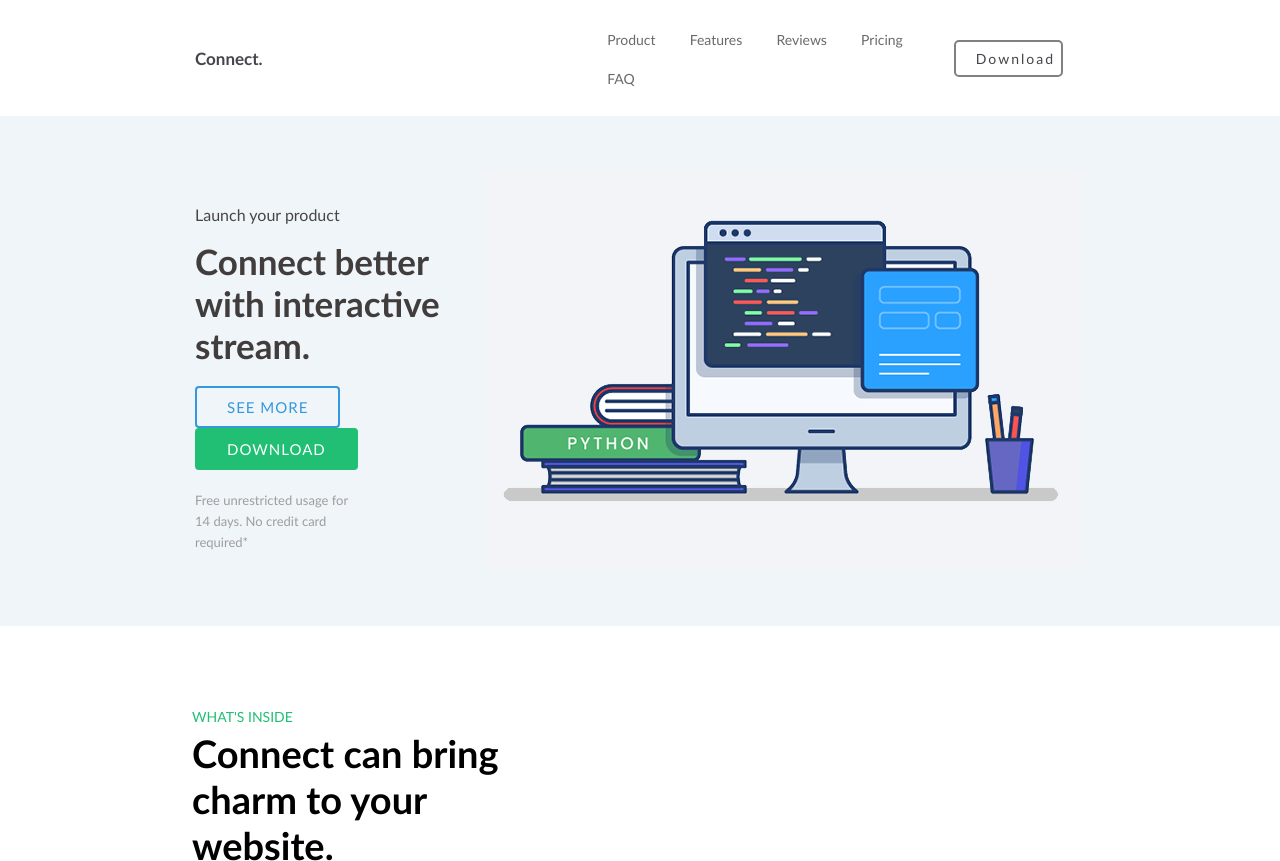
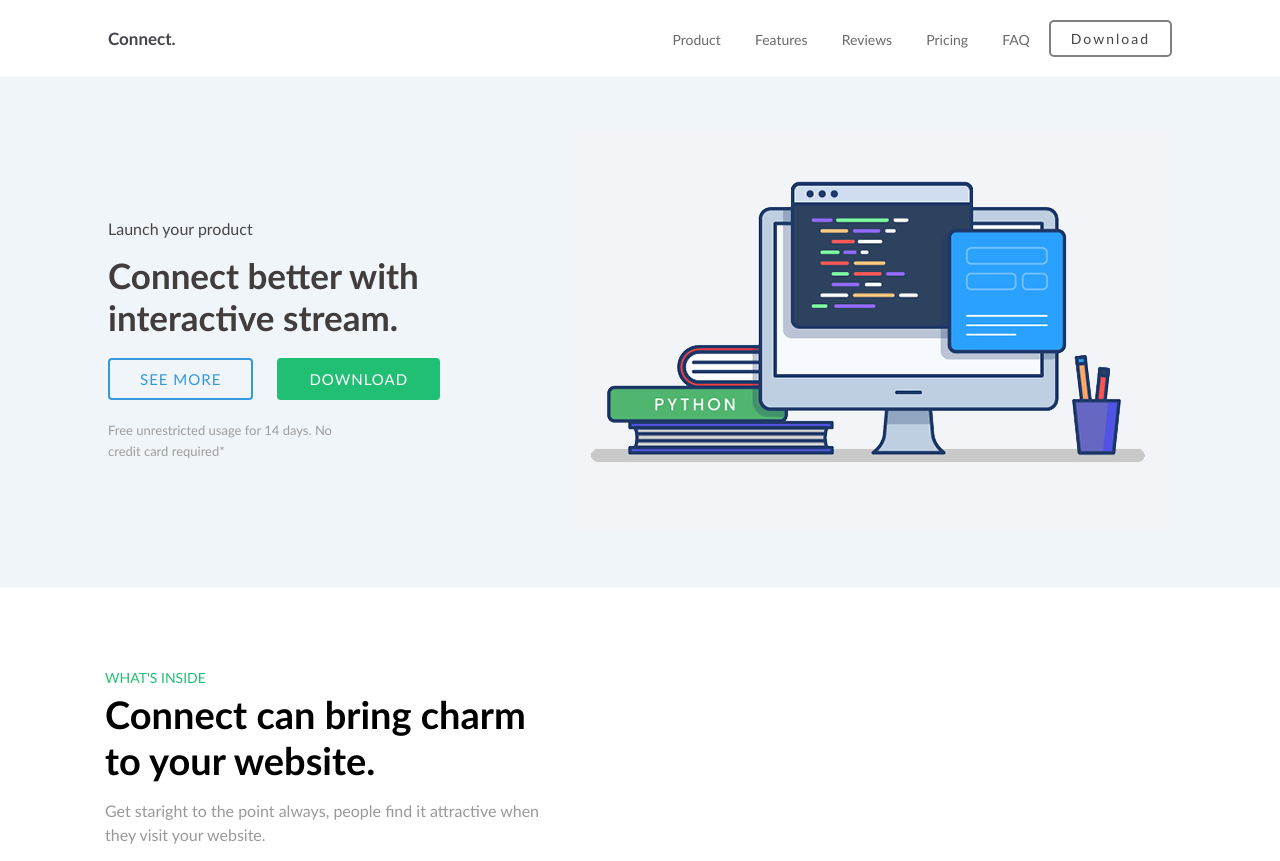
Before and after one commit to zahraalizada/connect_project, a plain HTML site: page index.html in a window 1280 px wide. Shown: the top 861 px of the page. Drawn offline with Linux system fonts and the light colour scheme.

Commit message:
first commit

```diff
--- a/css/style.css
+++ b/css/style.css
@@ -10,13 +10,13 @@
         height: auto;
         font-family: 'Trebuchet MS', 'Lucida Sans Unicode', 'Lucida Grande', 'Lucida Sans', Arial, sans-serif;
     }
-
-    .container-100 {
-        width: 100%;
+    /* .container-100 {
+        max-width: 100%;
     }
+     */
 
     .container-70 {
-        width: 70%;
+        max-width: 1070px;
         margin: 0 auto;
     }
     /*button*/
@@ -78,7 +78,8 @@
     }
 
     #navbar {
-        width: 45%;
+        width: 55%;
+        text-align: right;
     }
 
     #navbar ul {
@@ -101,7 +102,7 @@
 
     #menu-btn {
         display: inline-block;
-        width: 50%;
+        max-width: 300px;
         padding: 8px 20px;
         border: 2px solid gray;
         border-radius: 5px;
@@ -115,7 +116,7 @@
     #menu-btn:hover {
         background-color: #21bf73;
         color: #ffffff;
-        border: none;
+        border: 2px solid #21bf73;
         outline: none;
     }
     /* header end */
@@ -482,14 +483,15 @@
     }
 
     #Download .connect-area {
-        width: 35%;
+        max-width: 510px;
         margin: 0 auto 100px;
     }
 
     .connect-area input {
         border: none;
         outline: none;
-        width: 60%;
+        max-width: 300px;
+        width: 300px;
         height: 30px;
         padding: 5px 25px;
         letter-spacing: 1px;
```
